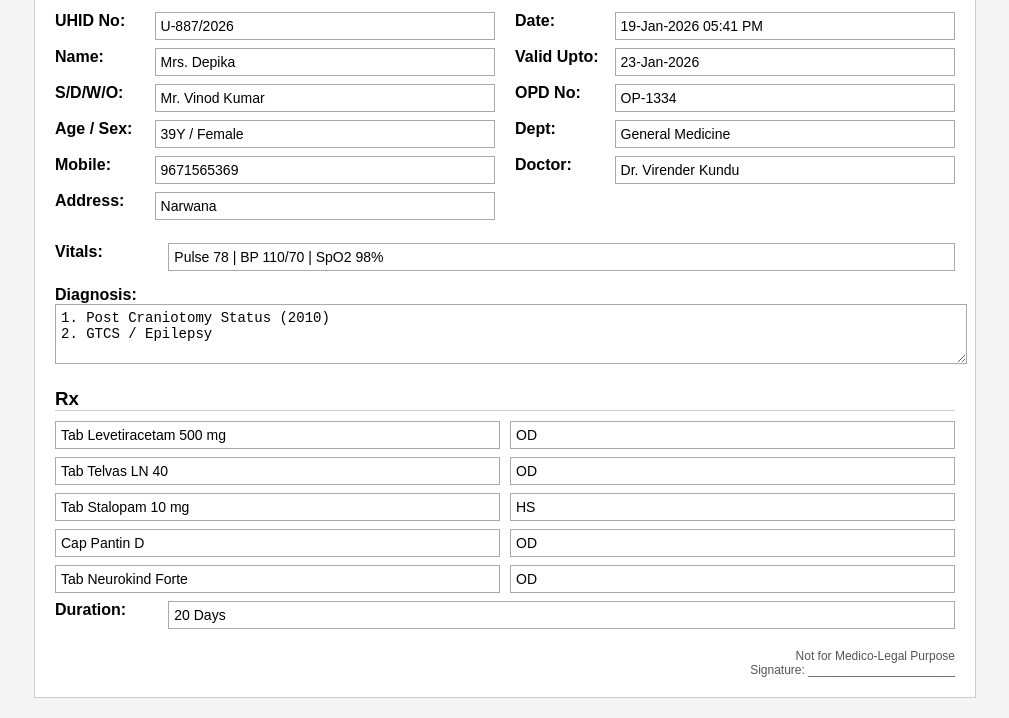
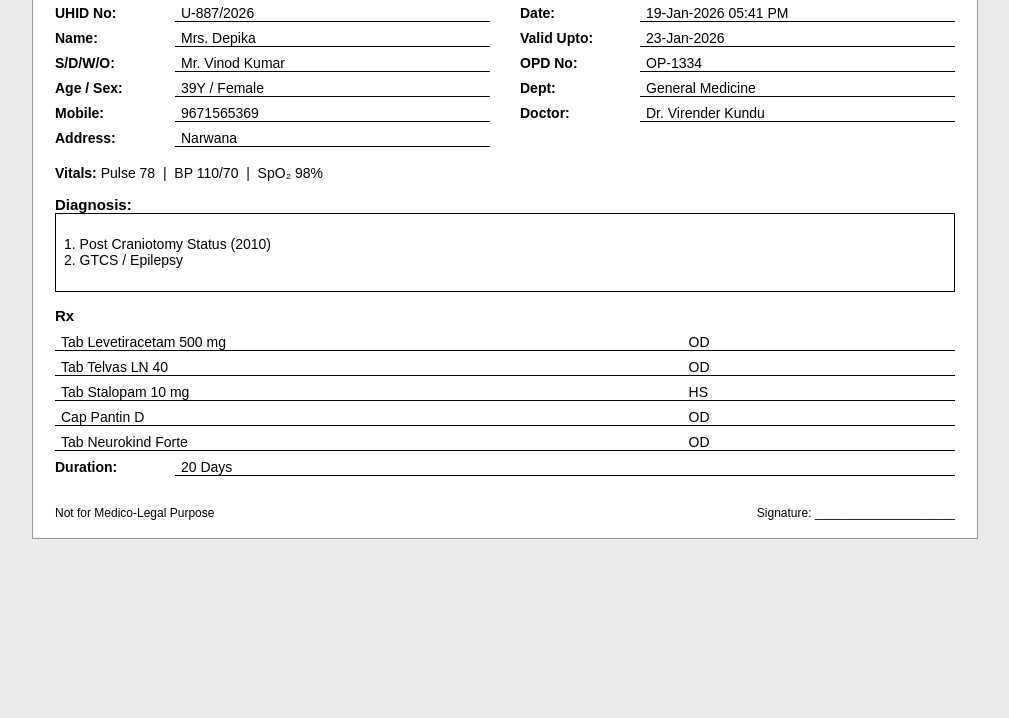
Before and after one commit to amanaggarwal044/mannu_valentine, a plain HTML site: page index.html in a window 1280 px wide. Shown: the part 124-842 px from the top of the page, without its empty margins (135-1144 px from the left). After the commit the page ends 800 px from the top, so only its background shows below. Drawn offline with Linux system fonts and the light colour scheme.

Commit message:
Update index.html

```diff
--- a/index.html
+++ b/index.html
@@ -3,220 +3,225 @@
 <head>
 <meta charset="UTF-8">
 <title>Nandini Hospital Prescription</title>
+
 <style>
     body {
+        background: #eaeaea;
         font-family: Arial, Helvetica, sans-serif;
-        background: #f5f5f5;
     }
-    .prescription {
+
+    .sheet {
         width: 900px;
         margin: 20px auto;
         background: #fff;
-        padding: 20px;
-        border: 1px solid #ccc;
+        border: 1px solid #999;
+        padding: 18px 22px;
     }
+
+    /* HEADER */
     .header {
         display: flex;
         justify-content: space-between;
         border-bottom: 2px solid #2f7d5a;
-        padding-bottom: 10px;
+        padding-bottom: 8px;
     }
+
     .hospital-name {
-        font-size: 28px;
+        font-size: 26px;
         font-weight: bold;
         color: #2f7d5a;
+        letter-spacing: 1px;
     }
-    .hospital-details {
+
+    .hospital-address {
+        font-size: 14px;
+        margin-top: 2px;
+    }
+
+    .contact {
         text-align: right;
         font-size: 14px;
+        line-height: 1.4;
     }
-    .section {
+
+    /* DETAILS */
+    .details {
         margin-top: 15px;
+        display: flex;
+        gap: 30px;
+        font-size: 14px;
     }
-    .row {
+
+    .col {
+        flex: 1;
+    }
+
+    .line {
         display: flex;
-        gap: 10px;
         margin-bottom: 8px;
     }
-    .row label {
+
+    .label {
         width: 120px;
         font-weight: bold;
     }
-    input, textarea {
-        width: 100%;
-        padding: 5px;
-        border: 1px solid #aaa;
+
+    .value {
+        border-bottom: 1px solid #000;
+        flex: 1;
+        padding-left: 6px;
+    }
+
+    /* VITALS */
+    .vitals {
+        margin-top: 10px;
         font-size: 14px;
     }
-    textarea {
-        resize: vertical;
+
+    /* DIAGNOSIS */
+    .section-title {
+        margin-top: 15px;
+        font-weight: bold;
+        font-size: 15px;
     }
-    .two-col {
+
+    .diagnosis-box {
+        border: 1px solid #000;
+        padding: 6px 8px;
+        font-size: 14px;
+        min-height: 65px;
+        white-space: pre-line;
+    }
+
+    /* RX */
+    .rx {
+        margin-top: 10px;
+        font-size: 14px;
+    }
+
+    .rx-row {
         display: flex;
-        gap: 20px;
-    }
-    .two-col > div {
-        flex: 1;
-    }
-    .rx {
-        margin-top: 20px;
-    }
-    .rx h3 {
-        margin-bottom: 10px;
-        border-bottom: 1px solid #ccc;
-    }
-    .medicine {
-        display: flex;
-        gap: 10px;
         margin-bottom: 8px;
     }
-    .medicine input {
-        flex: 1;
+
+    .rx-med {
+        width: 70%;
+        border-bottom: 1px solid #000;
+        padding-left: 6px;
     }
+
+    .rx-dose {
+        width: 30%;
+        border-bottom: 1px solid #000;
+        padding-left: 6px;
+        text-align: left;
+    }
+
+    .duration {
+        margin-top: 8px;
+        display: flex;
+        font-size: 14px;
+    }
+
+    /* FOOTER */
     .footer {
-        margin-top: 20px;
+        margin-top: 30px;
+        display: flex;
+        justify-content: space-between;
         font-size: 12px;
-        text-align: right;
-        color: #555;
     }
+
     @media print {
-        body {
-            background: none;
-        }
-        input, textarea {
-            border: none;
-        }
+        body { background: none; }
+        .sheet { border: none; }
     }
 </style>
 </head>
 <body>
 
-<div class="prescription">
+<div class="sheet">
 
-    <!-- Header -->
+    <!-- HEADER -->
     <div class="header">
         <div>
             <div class="hospital-name">NANDINI HOSPITAL</div>
-            <div>Chotu Ram Colony, Near Jairam Hospital Chowk,<br>
-                Narwana (Jind)</div>
+            <div class="hospital-address">
+                Chotu Ram Colony, Near Jairam Hospital Chowk,<br>
+                Narwana (Jind)
             </div>
-        <div class="hospital-details">
+        </div>
+        <div class="contact">
             📞 90500-19007<br>
             ✉️ nandinihospitalnarwana@gmail.com
         </div>
     </div>
 
-    <!-- Patient Details -->
-    <div class="section">
-        <div class="two-col">
-            <div>
-                <div class="row">
-                    <label>UHID No:</label>
-                    <input type="text" value="U-887/2026">
+    <!-- PATIENT DETAILS -->
+    <div class="details">
+        <div class="col">
+            <div class="line"><div class="label">UHID No:</div><div class="value">U-887/2026</div></div>
+            <div class="line"><div class="label">Name:</div><div class="value">Mrs. Depika</div></div>
+            <div class="line"><div class="label">S/D/W/O:</div><div class="value">Mr. Vinod Kumar</div></div>
+            <div class="line"><div class="label">Age / Sex:</div><div class="value">39Y / Female</div></div>
+            <div class="line"><div class="label">Mobile:</div><div class="value">9671565369</div></div>
+            <div class="line"><div class="label">Address:</div><div class="value">Narwana</div></div>
         </div>
-                <div class="row">
-                    <label>Name:</label>
-                    <input type="text" value="Mrs. Depika">
-                </div>
-                <div class="row">
-                    <label>S/D/W/O:</label>
-                    <input type="text" value="Mr. Vinod Kumar">
-                </div>
-                <div class="row">
-                    <label>Age / Sex:</label>
-                    <input type="text" value="39Y / Female">
-                </div>
-                <div class="row">
-                    <label>Mobile:</label>
-                    <input type="text" value="9671565369">
-                </div>
-                <div class="row">
-                    <label>Address:</label>
-                    <input type="text" value="Narwana">
+
+        <div class="col">
+            <div class="line"><div class="label">Date:</div><div class="value">19-Jan-2026 05:41 PM</div></div>
+            <div class="line"><div class="label">Valid Upto:</div><div class="value">23-Jan-2026</div></div>
+            <div class="line"><div class="label">OPD No:</div><div class="value">OP-1334</div></div>
+            <div class="line"><div class="label">Dept:</div><div class="value">General Medicine</div></div>
+            <div class="line"><div class="label">Doctor:</div><div class="value">Dr. Virender Kundu</div></div>
         </div>
     </div>
 
-            <div>
-                <div class="row">
-                    <label>Date:</label>
-                    <input type="text" value="19-Jan-2026 05:41 PM">
+    <!-- VITALS -->
+    <div class="vitals">
+        <b>Vitals:</b> Pulse 78 &nbsp;|&nbsp; BP 110/70 &nbsp;|&nbsp; SpO₂ 98%
     </div>
-                <div class="row">
-                    <label>Valid Upto:</label>
-                    <input type="text" value="23-Jan-2026">
+
+    <!-- DIAGNOSIS -->
+    <div class="section-title">Diagnosis:</div>
+    <div class="diagnosis-box">
+1. Post Craniotomy Status (2010)
+2. GTCS / Epilepsy
     </div>
-                <div class="row">
-                    <label>OPD No:</label>
-                    <input type="text" value="OP-1334">
+
+    <!-- RX -->
+    <div class="section-title">Rx</div>
+    <div class="rx">
+        <div class="rx-row">
+            <div class="rx-med">Tab Levetiracetam 500 mg</div>
+            <div class="rx-dose">OD</div>
         </div>
-                <div class="row">
-                    <label>Dept:</label>
-                    <input type="text" value="General Medicine">
+        <div class="rx-row">
+            <div class="rx-med">Tab Telvas LN 40</div>
+            <div class="rx-dose">OD</div>
         </div>
-                <div class="row">
-                    <label>Doctor:</label>
-                    <input type="text" value="Dr. Virender Kundu">
+        <div class="rx-row">
+            <div class="rx-med">Tab Stalopam 10 mg</div>
+            <div class="rx-dose">HS</div>
         </div>
+        <div class="rx-row">
+            <div class="rx-med">Cap Pantin D</div>
+            <div class="rx-dose">OD</div>
         </div>
+        <div class="rx-row">
+            <div class="rx-med">Tab Neurokind Forte</div>
+            <div class="rx-dose">OD</div>
         </div>
     </div>
 
-    <!-- Vitals -->
-    <div class="section">
-        <div class="row">
-            <label>Vitals:</label>
-            <input type="text" value="Pulse 78 | BP 110/70 | SpO2 98%">
-        </div>
+    <div class="duration">
+        <div class="label">Duration:</div>
+        <div class="value">20 Days</div>
     </div>
 
-    <!-- Diagnosis -->
-    <div class="section">
-        <label><b>Diagnosis:</b></label>
-        <textarea rows="3">
-1. Post Craniotomy Status (2010)
-2. GTCS / Epilepsy
-        </textarea>
-    </div>
-
-    <!-- Rx -->
-    <div class="rx">
-        <h3>Rx</h3>
-
-        <div class="medicine">
-            <input type="text" value="Tab Levetiracetam 500 mg">
-            <input type="text" value="OD">
-        </div>
-
-        <div class="medicine">
-            <input type="text" value="Tab Telvas LN 40">
-            <input type="text" value="OD">
-        </div>
-
-        <div class="medicine">
-            <input type="text" value="Tab Stalopam 10 mg">
-            <input type="text" value="HS">
-        </div>
-
-        <div class="medicine">
-            <input type="text" value="Cap Pantin D">
-            <input type="text" value="OD">
-        </div>
-
-        <div class="medicine">
-            <input type="text" value="Tab Neurokind Forte">
-            <input type="text" value="OD">
-        </div>
-
-        <div class="row">
-            <label>Duration:</label>
-            <input type="text" value="20 Days">
-        </div>
-    </div>
-
-    <!-- Footer -->
+    <!-- FOOTER -->
     <div class="footer">
-        Not for Medico-Legal Purpose<br>
-        Signature: ______________________
+        <div>Not for Medico-Legal Purpose</div>
+        <div>Signature: _____________________</div>
     </div>
 
 </div>
```
Lines whose indentation alone changed are shown as unchanged.
